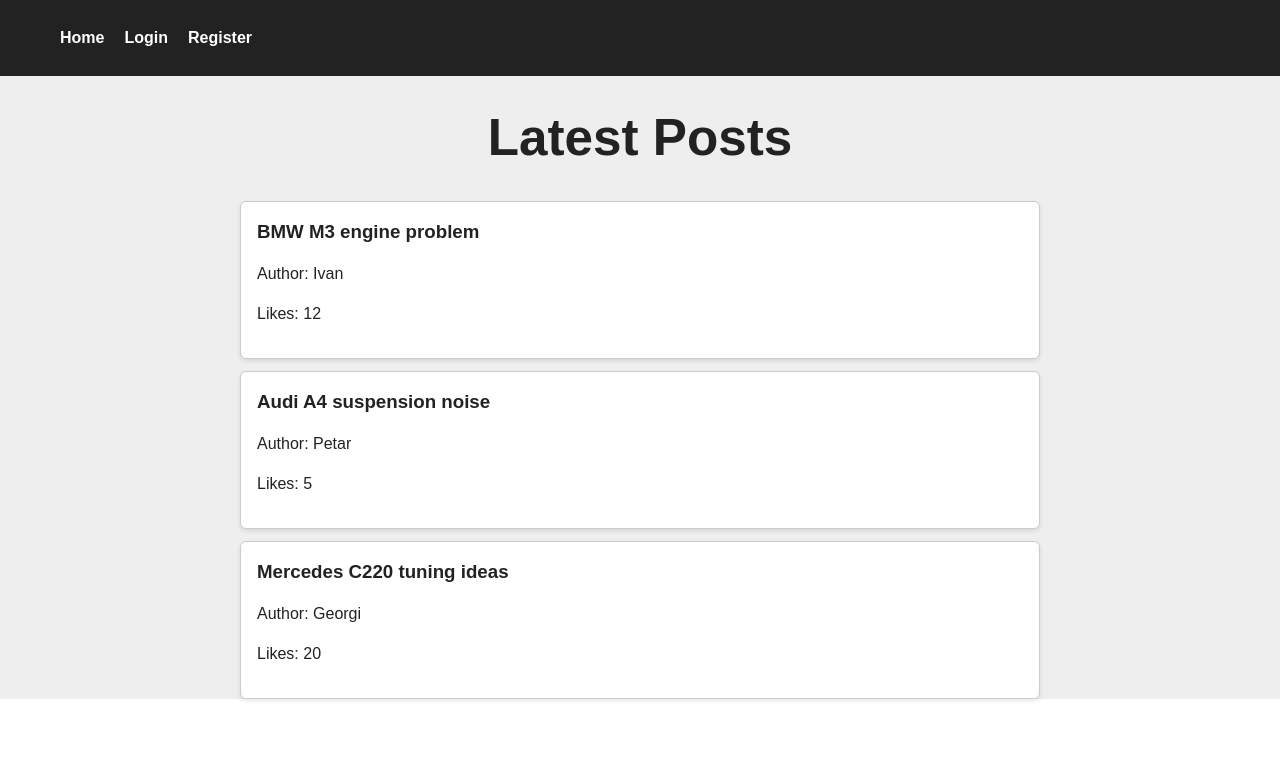
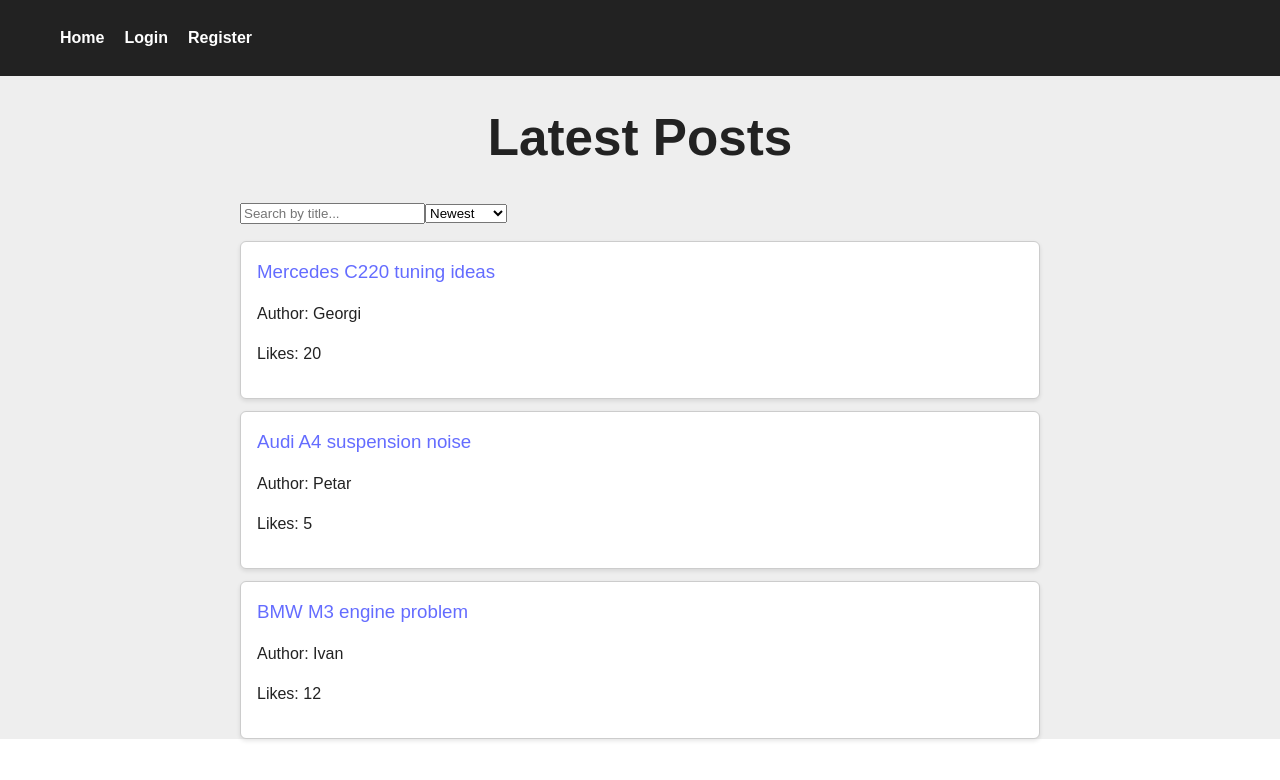
Before and after one commit to Team-4-A75JS/cars-forum, a React app in the folder frontend/: page / in a window 1280 px wide. Shown: the top 780 px of the page. Built offline with nearby package versions, Linux system fonts and the light colour scheme; the HTML template or start-up script is replaced by a standard one.

Commit message:
add: "Updated some files and added new ones"

```diff
--- a/frontend/src/App.jsx
+++ b/frontend/src/App.jsx
@@ -1,9 +1,10 @@
 import { BrowserRouter, Routes, Route } from 'react-router-dom';
 
-import Home from './pages/Home/home.jsx';
+import Home from './pages/home/Home.jsx';
 import Login from './pages/login/login.jsx';
 import Register from './pages/register/register.jsx';
 import Layout from './components/Layout/layout.jsx';
+import PostDetails from './pages/postDetails/postDetails.jsx';
 
 function App() {
   return (
@@ -13,6 +14,7 @@ function App() {
           <Route path="/" element={<Home />} />
           <Route path="/login" element={<Login />} />
           <Route path="/register" element={<Register />} />
+          <Route path="/posts/:postId" element={<PostDetails />} />
         </Routes>
       </Layout>
     </BrowserRouter>
--- a/frontend/src/components/PostItem/postItem.jsx
+++ b/frontend/src/components/PostItem/postItem.jsx
@@ -1,9 +1,14 @@
 import "./postItem.css";
+import { Link } from "react-router-dom";
 
 function PostItem({ post }) {
     return (
         <li className="post-card">
-            <h3>{post.title}</h3>
+            <h3>
+                <Link to={`/posts/${post.id}`}>
+                    {post.title}
+                </Link>
+            </h3>
             <p>Author: {post.author}</p>
             <p>Likes: {post.likes}</p>
         </li>
--- /dev/null
+++ b/frontend/src/components/PostList/PostList.jsx
@@ -0,0 +1,11 @@
+import PostItem from "../PostItem/PostItem.jsx";
+
+export default function PostList({ posts }) {
+    return (
+        <ul>
+            {posts.map(post => (
+                <PostItem key={post.id} post={post} />
+            ))}
+        </ul>
+    );
+}
--- a/frontend/src/pages/home/home.jsx
+++ b/frontend/src/pages/home/home.jsx
@@ -1,39 +1,46 @@
-import "./home.css"
-import PostItem from "../../components/PostItem/postItem";
+import "./Home.css"
+import PostItem from "../../components/PostItem/PostItem.jsx";
+import { getAllPosts } from "../../services/postService.js";
+import PostList from "../../components/PostList/PostList.jsx";
+import { useState } from "react";
 
 function Home() {
-  const posts = [
-    {
-      id: 1,
-      title: "BMW M3 engine problem",
-      author: "Ivan",
-      likes: 12,
-    },
-    {
-      id: 2,
-      title: "Audi A4 suspension noise",
-      author: "Petar",
-      likes: 5,
-    },
-    {
-      id: 3,
-      title: "Mercedes C220 tuning ideas",
-      author: "Georgi",
-      likes: 20,
-    },
-  ];
+  const [searchTerm, setSearchTerm] = useState("");
+  const [sortBy, setSortBy] = useState("newest");
+  const posts = getAllPosts();
+
+  let filteredPosts = posts.filter(post =>
+    post.title.toLowerCase().includes(searchTerm.toLowerCase())
+  )
+
+  if (sortBy === 'likes') {
+    filteredPosts.sort((a, b) => b.likes - a.likes)
+  } else if (sortBy === 'newest') {
+    filteredPosts.sort((a, b) => b.id - a.id)
+  }
 
   return (
     <div className="home-container">
       <h1>Latest Posts</h1>
 
-      <ul>
-        {posts.map((post) => (
-          <PostItem key={post.id} post={post} />
-        ))}
-      </ul>
+      <div className="controls">
+        <input
+          type="text"
+          placeholder="Search by title..."
+          value={searchTerm}
+          onChange={(e) => setSearchTerm(e.target.value)}
+        />
+
+        <select value={sortBy} onChange={(e) => setSortBy(e.target.value)}>
+          <option value="newest">Newest</option>
+          <option value="likes">Most liked</option>
+        </select>
+      </div>
+
+      <PostList posts={filteredPosts} />
     </div>
   );
+
 
 }
 
--- /dev/null
+++ b/frontend/src/pages/postDetails/postDetails.jsx
@@ -0,0 +1,24 @@
+import { useParams } from "react-router-dom";
+import { getAllPosts } from "../../services/postService";
+
+function PostDetails() {
+    const { postId } = useParams();
+
+    const posts = getAllPosts();
+    const post = posts.find(p => p.id === Number(postId));
+
+    if (!post) {
+        return <p>Post not found</p>
+    }
+
+    return (
+        <div>
+            <h1>{post.title}</h1>
+            <p><strong>Author:</strong> {post.author}</p>
+            <p><strong>Likes:</strong> {post.likes}</p>
+            <p>{post.content}</p>
+        </div>
+    );
+}
+
+export default PostDetails;
--- /dev/null
+++ b/frontend/src/services/postService.js
@@ -0,0 +1,24 @@
+const posts = [
+    {
+      id: 1,
+      title: "BMW M3 engine problem",
+      author: "Ivan",
+      likes: 12,
+    },
+    {
+      id: 2,
+      title: "Audi A4 suspension noise",
+      author: "Petar",
+      likes: 5,
+    },
+    {
+      id: 3,
+      title: "Mercedes C220 tuning ideas",
+      author: "Georgi",
+      likes: 20,
+    },
+  ];
+
+  export function getAllPosts() {
+    return posts;
+  }
```
